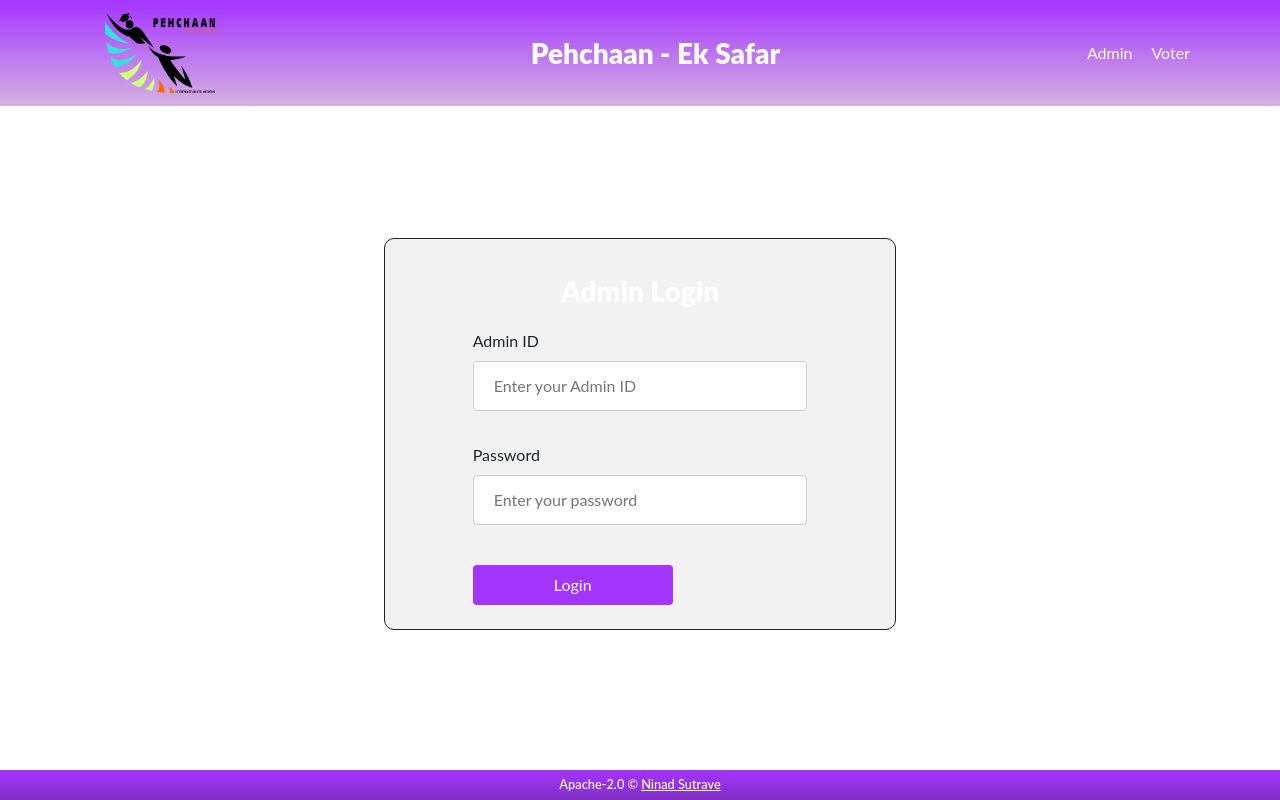
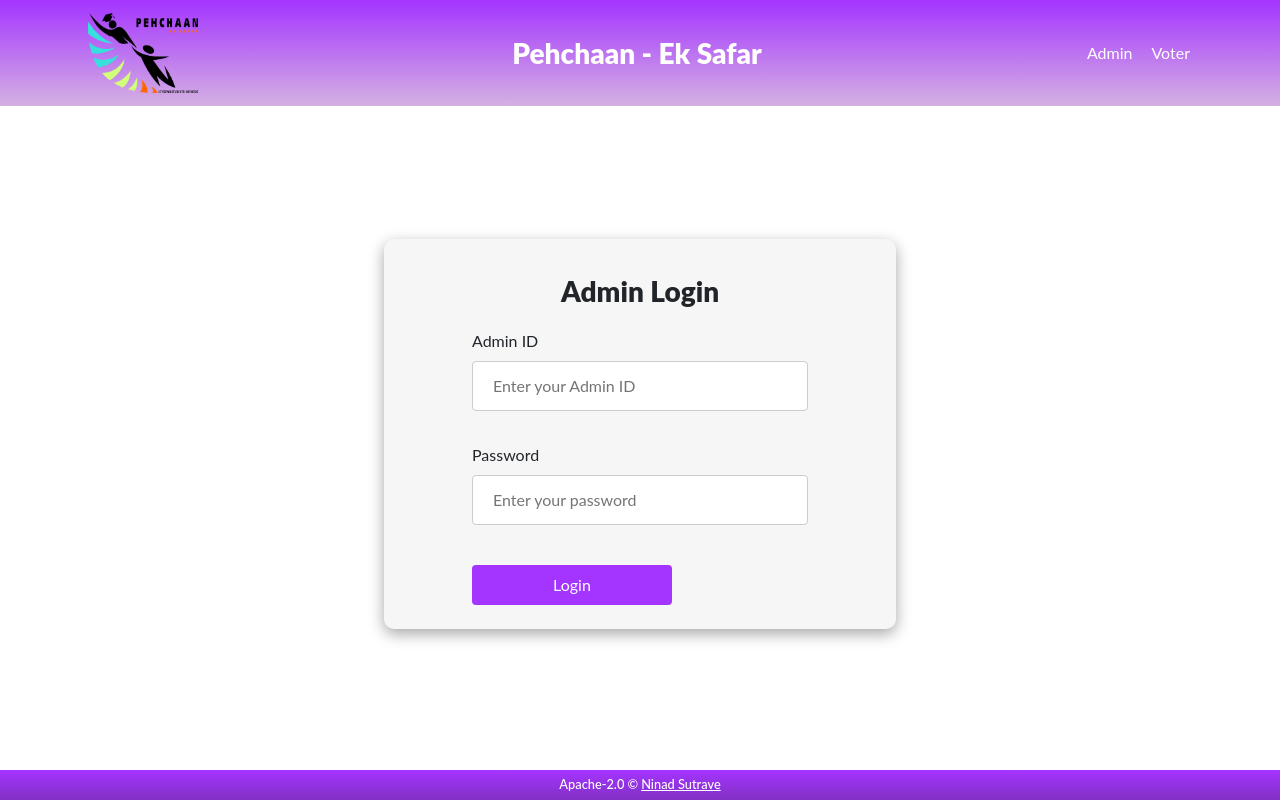
Before and after one commit to NinadSutrave/voting-ballot, a React (Create React App) app: page /admin in a window 1280 px wide. Built offline with nearby package versions, Linux system fonts and the light colour scheme; a web font is replaced by a local one.

Commit message:
box shadow added

```diff
--- a/src/components/Login.css
+++ b/src/components/Login.css
@@ -1,5 +1,7 @@
-.heading {
+.admin-heading {
     margin: 1.25rem;
+    font-size: 1.75rem;
+    font-weight: 900;
   }
 .login-wrapper {
     width: 40%;
@@ -10,9 +12,8 @@
     padding: 1rem;
     margin: 1rem;
     border-radius: 10px;
-    background: #f2f2f2;
-    border: 1px solid #222222;
-    box-shadow: center;
+    background: #f6f6f6;
+  box-shadow: rgba(0, 0, 0, 0.35) 0px 5px 15px;
   }
 
   .login-form {
@@ -32,6 +33,10 @@
       border-radius: 4px;
       box-sizing: border-box;
     }
+
+input[type=password]:focus {
+  outline: none;
+}
 
 
     input[type=submit]:hover {
--- a/src/components/Login.js
+++ b/src/components/Login.js
@@ -17,7 +17,7 @@ const Login = () => {
   return (
 <>
   <div className="login-wrapper">
-    <h2 className="heading">Admin Login</h2>
+    <h2 className="admin-heading">Admin Login</h2>
     <form action="submit" className="login-form" onSubmit={handleSubmit}>
         <label for="adminid">Admin ID</label><br/>
         <input required="required" type="text" id="adminId" name="adminId" placeholder="Enter your Admin ID"
--- a/src/components/VoteForm.css
+++ b/src/components/VoteForm.css
@@ -7,6 +7,7 @@
 .tagline {
   margin: 1.5rem 0 1.5rem 0;
   font-size: 1.5rem;
+  font-weight: bold;
 }
 
 .form-wrapper {
```
